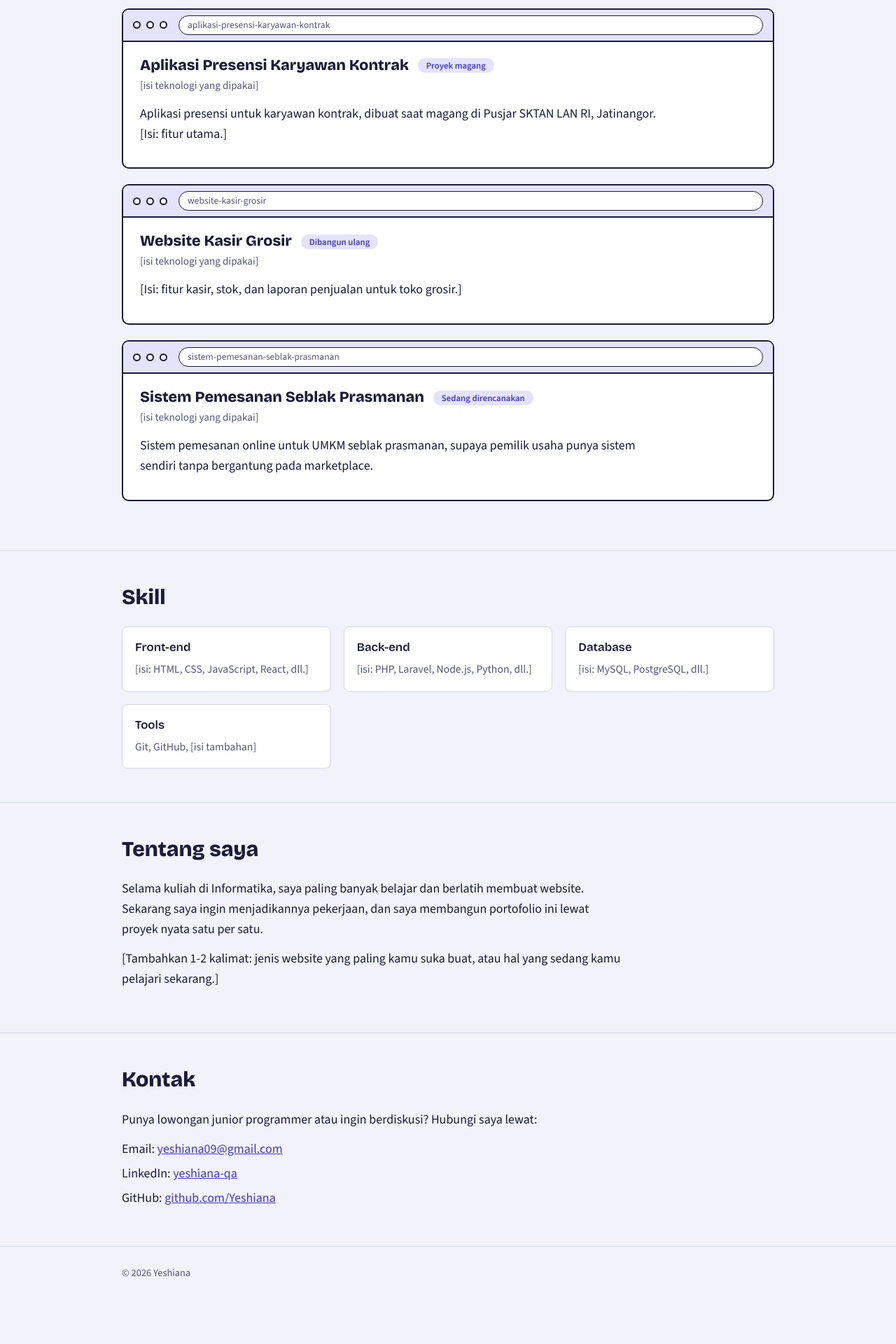
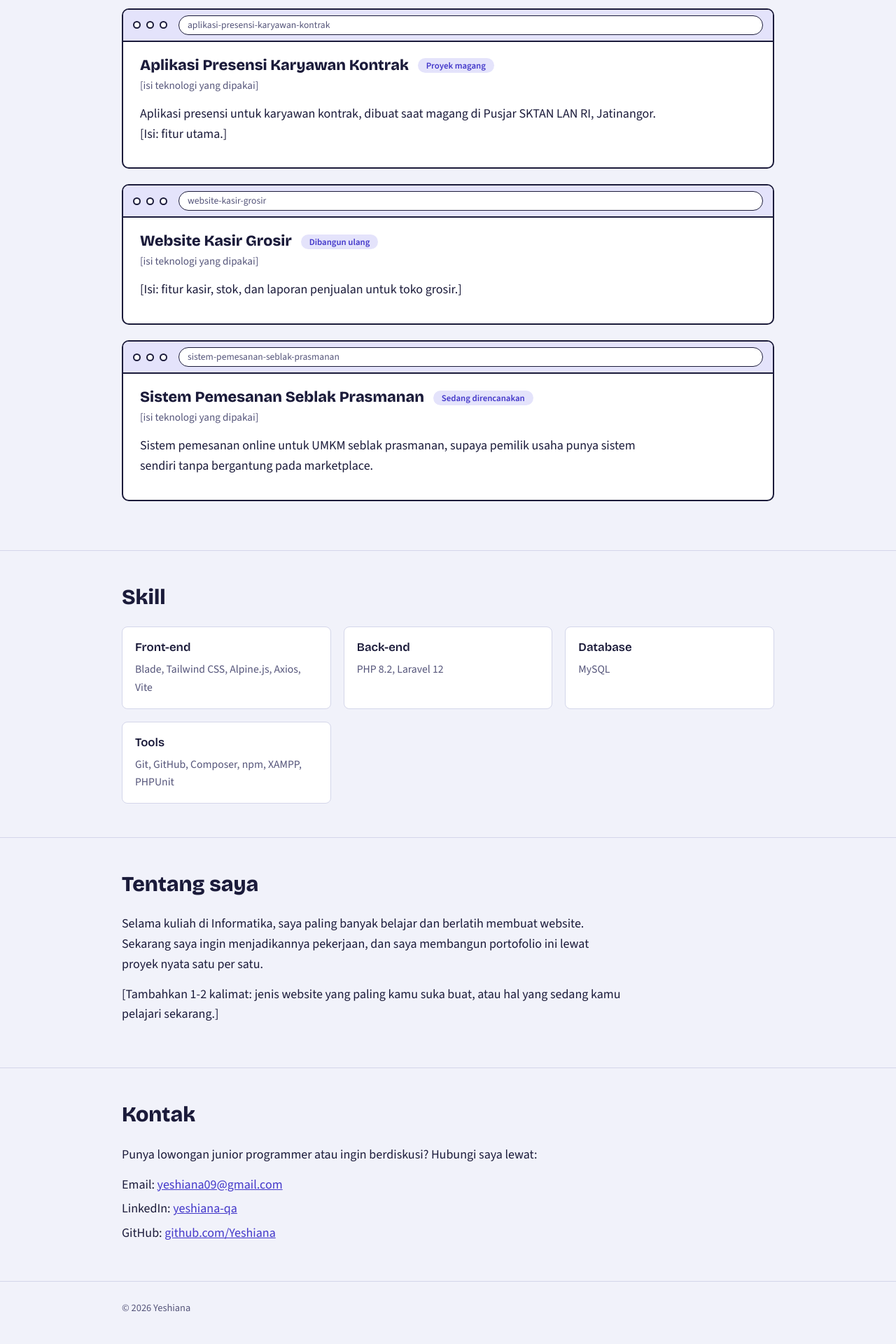
Before and after one commit to Yeshiana/yeshiana.github.io, a Jekyll site: the page index.html, which Jekyll copies as it is, in a window 1280 px wide. Shown: the part 1150-3070 px from the top of the page at 70% size. Built offline with Jekyll 4.4.1, drawn with Linux system fonts in a browser that asks for light colours; before the commit the page ends 3020 px from its top, so only the background shows below that.

Commit message:
Add files via upload

```diff
--- a/index.html
+++ b/index.html
@@ -106,6 +106,7 @@ footer{padding:26px 0 40px;color:var(--muted);font-size:.9rem;border-top:1px sol
   .actions .btn{flex:1 1 140px;text-align:center}
   .grid{grid-template-columns:1fr 1fr;gap:12px}
   .card{padding:14px}
+  .card p{overflow-wrap:anywhere}
 }
 @media (max-width:380px){.grid{grid-template-columns:1fr}}
 </style>
@@ -194,10 +195,10 @@ footer{padding:26px 0 40px;color:var(--muted);font-size:.9rem;border-top:1px sol
     <div class="wrap">
       <h2>Skill</h2>
       <div class="grid">
-        <div class="card"><h3>Front-end</h3><p>[isi: HTML, CSS, JavaScript, React, dll.]</p></div>
-        <div class="card"><h3>Back-end</h3><p>[isi: PHP, Laravel, Node.js, Python, dll.]</p></div>
-        <div class="card"><h3>Database</h3><p>[isi: MySQL, PostgreSQL, dll.]</p></div>
-        <div class="card"><h3>Tools</h3><p>Git, GitHub, [isi tambahan]</p></div>
+        <div class="card"><h3>Front-end</h3><p>Blade, Tailwind CSS, Alpine.js, Axios, Vite</p></div>
+        <div class="card"><h3>Back-end</h3><p>PHP 8.2, Laravel 12</p></div>
+        <div class="card"><h3>Database</h3><p>MySQL</p></div>
+        <div class="card"><h3>Tools</h3><p>Git, GitHub, Composer, npm, XAMPP, PHPUnit</p></div>
       </div>
     </div>
   </section>
```
